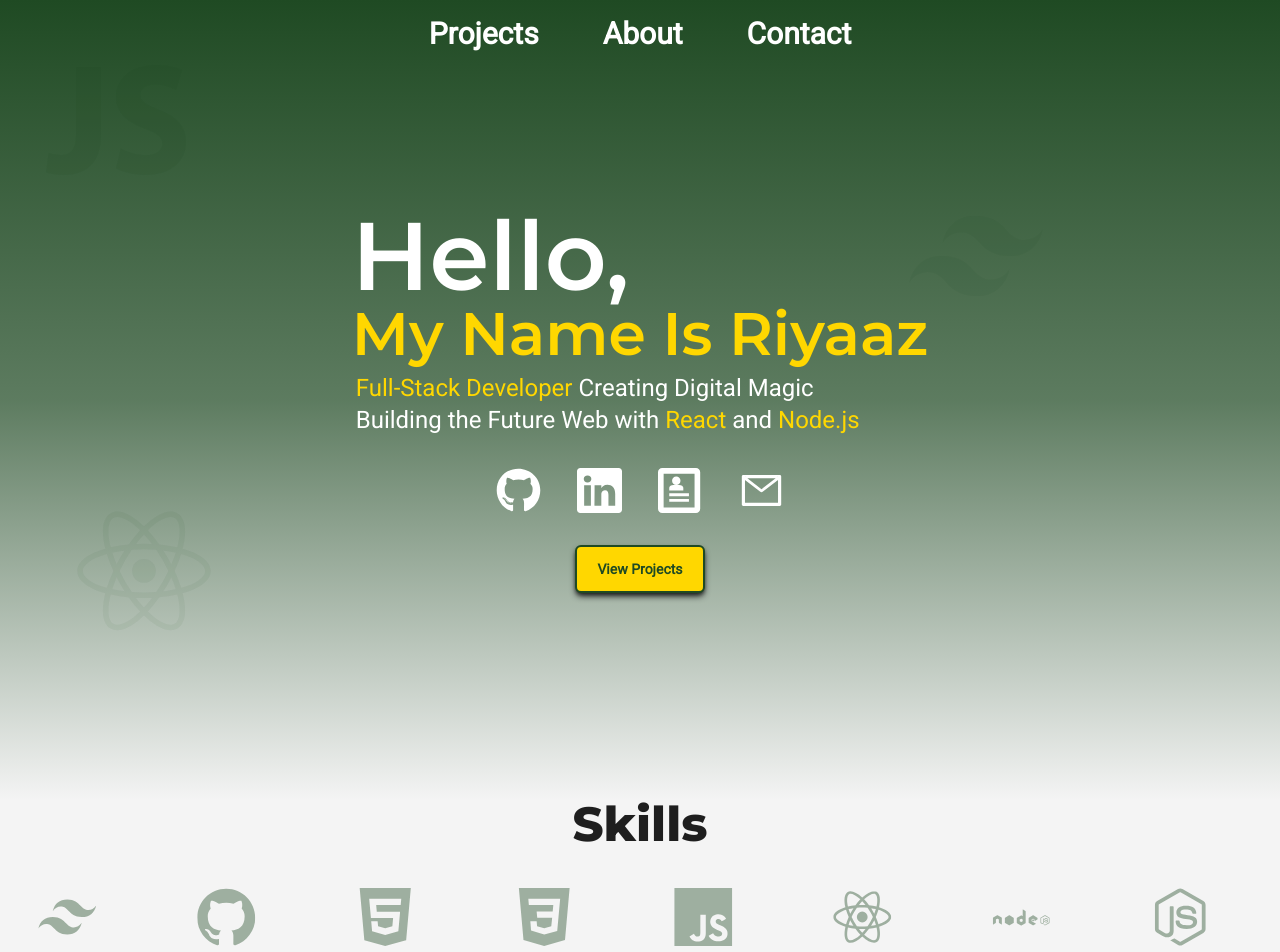
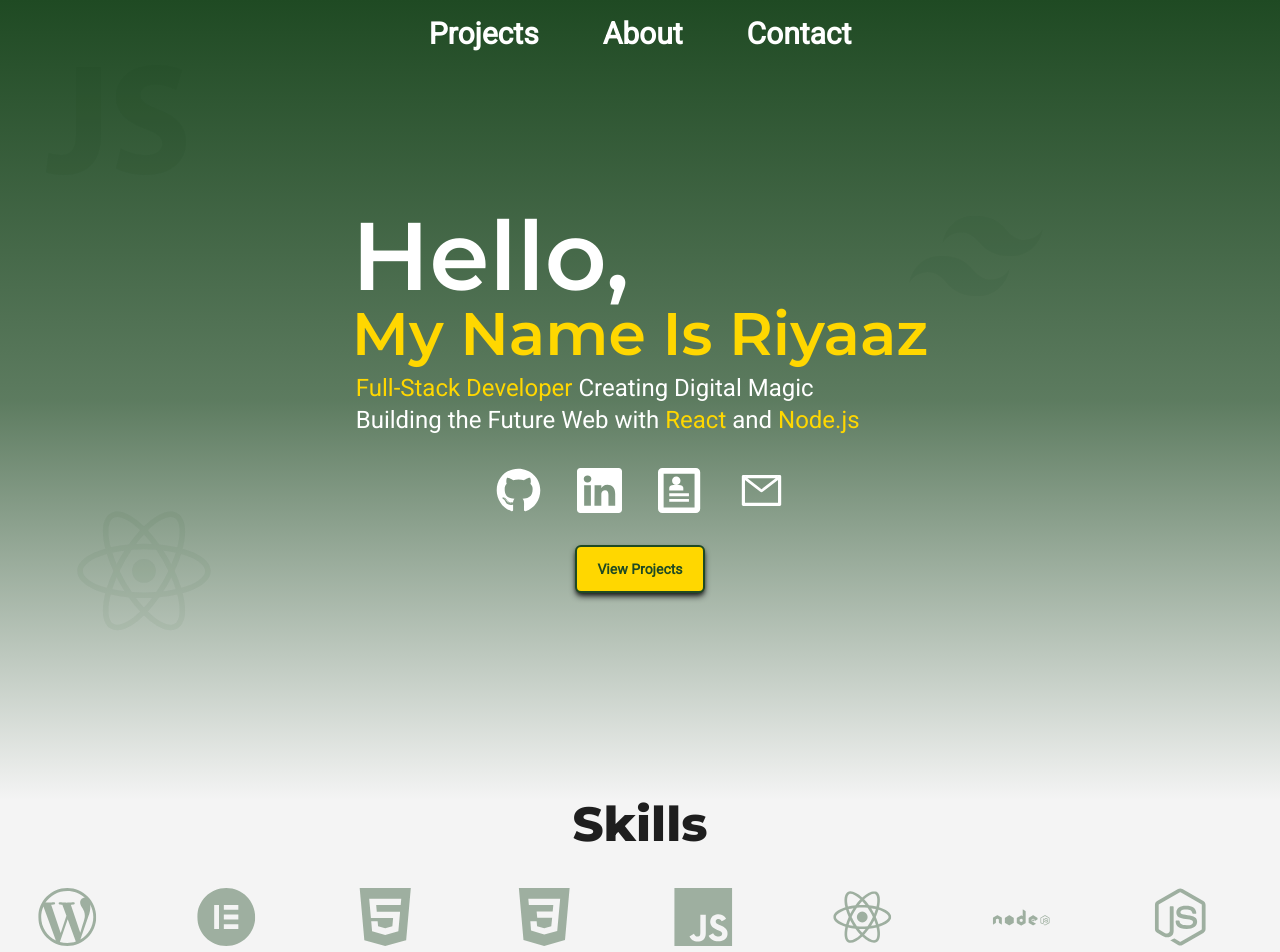
Before and after one commit to Riyaazct/myPortfolio, a React (Vite) app: page / in a window 1280 px wide. Shown: the top 952 px of the page. Built offline with nearby package versions, Linux system fonts and the light colour scheme; no server answers; some icons are missing.

Commit message:
added new skill icons to skills

```diff
--- a/src/pages/Skills.jsx
+++ b/src/pages/Skills.jsx
@@ -9,6 +9,8 @@ import {
   SiPostgresql,
   SiTailwindcss,
   SiGithub,
+  SiWordpress,
+  SiElementor,
 } from "react-icons/si";
 import { FaNodeJs } from "react-icons/fa";
 import { DiNodejs } from "react-icons/di";
@@ -185,6 +187,34 @@ const Skills = () => {
             }
             label={"Github"}
           />
+          <SkillIcon
+            icon={
+              <SiWordpress
+                size={
+                  window.innerWidth <= 768
+                    ? 35
+                    : window.innerWidth <= 1024
+                    ? 48
+                    : 58
+                }
+              />
+            }
+            label={"Wordpress"}
+          />
+          <SkillIcon
+            icon={
+              <SiElementor
+                size={
+                  window.innerWidth <= 768
+                    ? 35
+                    : window.innerWidth <= 1024
+                    ? 48
+                    : 58
+                }
+              />
+            }
+            label={"Elementor"}
+          />
         </Slider>
         {/* End of Slider component */}
       </div>
```
